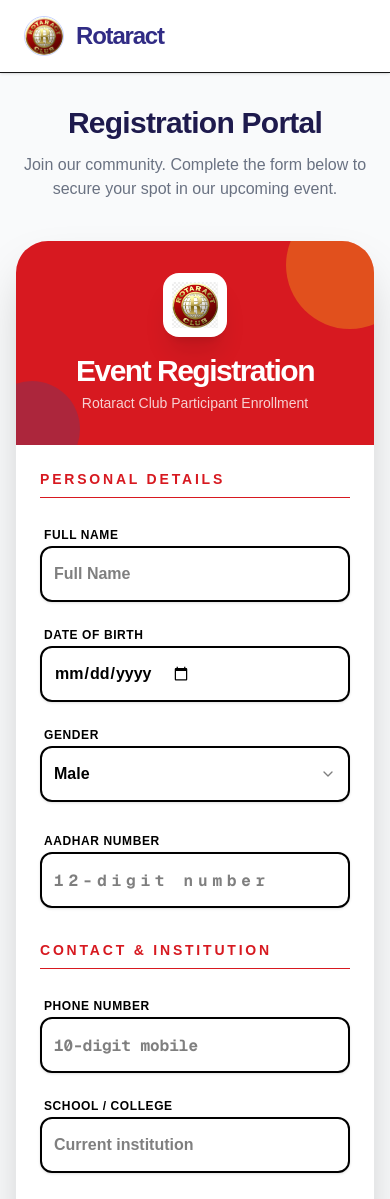
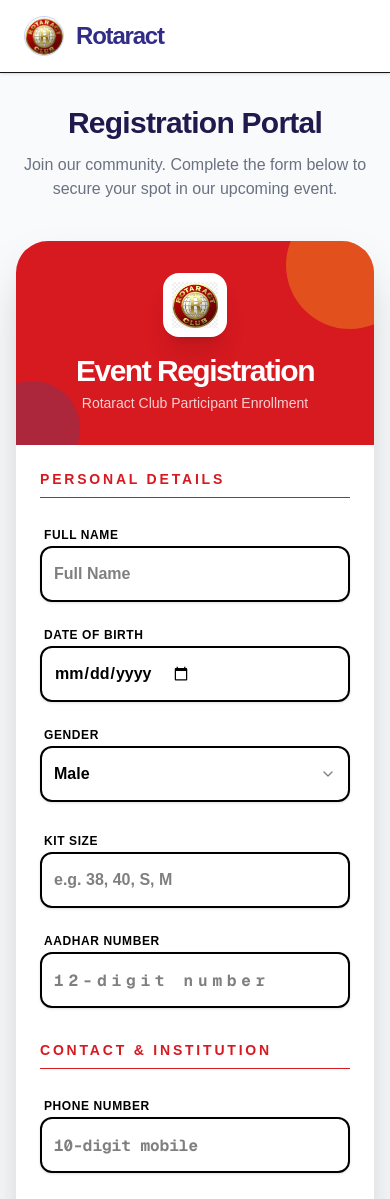
Before and after one commit to subs67023-stack/registeration, a Next.js app: page /register in a window 390 px wide. Shown: the top 1199 px of the page. Built offline with nearby package versions, Linux system fonts and the light colour scheme; no server answers; sample sign-in values are in the browser's storage.

Commit message:
Add kitSize field to registration and fix mobile select visibility

```diff
--- a/app/globals.css
+++ b/app/globals.css
@@ -13,6 +13,8 @@
   --color-rotaract-red: #D71920;
   --color-rotaract-gold: #F7D117;
   --color-rotaract-blue: #005DAA;
+  --color-popover: #ffffff;
+  --color-popover-foreground: #171717;
 }
 
 @media (prefers-color-scheme: dark) {
--- a/components/registration-form.tsx
+++ b/components/registration-form.tsx
@@ -20,6 +20,7 @@
     name: z.string().min(2, "Name is required"),
     dob: z.string().refine((val) => !isNaN(Date.parse(val)), "Invalid date of birth"),
     gender: z.enum(["M", "F"]),
+    kitSize: z.string().min(1, "Kit Size is required"),
     aadharNo: z.string().length(12, "Aadhar Number must be exactly 12 digits").regex(/^\d+$/, "Aadhar must be numeric"),
     schoolCollege: z.string().min(2, "School/College name is required"),
     village: z.string().min(2, "Village name is required"),
@@ -168,6 +169,12 @@
                             </div>
 
                             <div className="space-y-1.5">
+                                <Label htmlFor="kitSize" className="text-xs font-black text-black uppercase tracking-wider ml-1">Kit Size</Label>
+                                <Input id="kitSize" {...register("kitSize")} placeholder="e.g. 38, 40, S, M" spellCheck={false} className="h-14 border-2 border-black bg-white shadow-sm focus:border-indigo-600 transition-all rounded-xl text-black font-bold text-base" />
+                                {errors.kitSize && <p className="text-red-500 text-[10px] font-bold mt-1 ml-1">{errors.kitSize.message}</p>}
+                            </div>
+
+                            <div className="space-y-1.5">
                                 <Label htmlFor="aadharNo" className="text-xs font-black text-black uppercase tracking-wider ml-1">Aadhar Number</Label>
                                 <Input id="aadharNo" {...register("aadharNo")} placeholder="12-digit number" maxLength={12} spellCheck={false} className="h-14 border-2 border-black bg-white shadow-sm focus:border-indigo-600 transition-all rounded-xl font-mono tracking-[0.3em] text-black font-bold text-base" />
                                 {errors.aadharNo && <p className="text-red-500 text-[10px] font-bold mt-1 ml-1">{errors.aadharNo.message}</p>}
--- a/lib/actions.ts
+++ b/lib/actions.ts
@@ -11,6 +11,7 @@
             name,
             dob,
             gender,
+            kitSize,
             aadharNo,
             schoolCollege,
             village,
@@ -30,6 +31,7 @@
                 dob: new Date(dob),
                 age,
                 gender,
+                kitSize,
                 aadharNo,
                 schoolCollege,
                 village,
--- a/lib/pdf-utils.ts
+++ b/lib/pdf-utils.ts
@@ -29,6 +29,7 @@
             ["Age", registration.age.toString()],
             ["Age Group", registration.ageGroup],
             ["Gender", registration.gender],
+            ["Kit Size", registration.kitSize || "N/A"],
             ["Aadhar No", registration.aadharNo],
             ["Phone", registration.phone],
             ["School/College", registration.schoolCollege],
```
Also changed, not shown: 1 other file (tests, documents, lock files or other folders).
